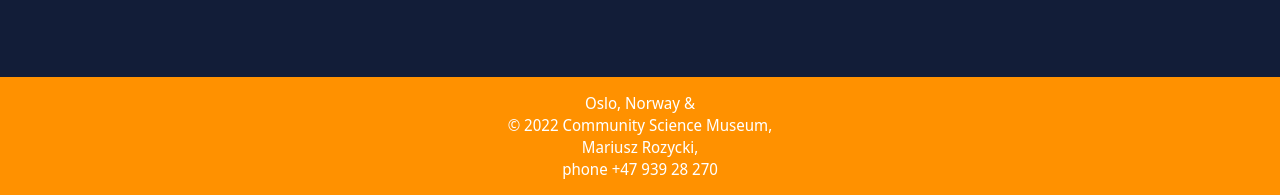
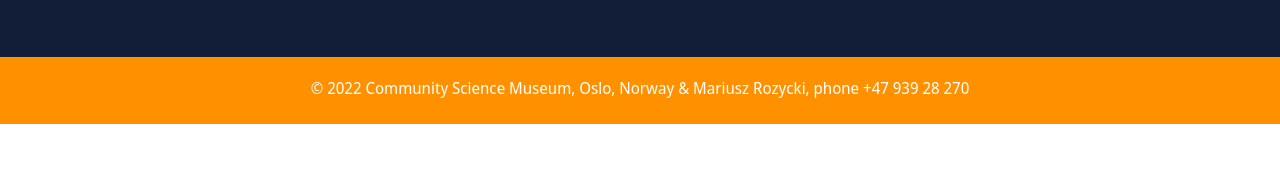
Before and after one commit to MariuszRozycki/museum-of-science, a plain HTML site: page index.html in a window 1280 px wide. Shown: the part 2768-2963 px from the top of the page. After the commit the page ends 2892 px from the top, so only its background shows below. Drawn offline with Linux system fonts and the light colour scheme.

Commit message:
Updated index.html

```diff
--- a/css/footer.css
+++ b/css/footer.css
@@ -1,7 +1,5 @@
 footer {
   background-color: var(--very-dark-blue-color);
-  padding-block-start: 20px;
-  padding-block-end: 70px;
 }
 
 footer li {
@@ -77,15 +75,22 @@ iframe {
   width: 100%;
 }
 
-.footer-bottom {
+.copyright {
   background-color: var(--orange-color);
+  padding-block-end: 20px;
+}
+
+.copyright ul {
   display: flex;
   flex-direction: column;
   align-items: center;
-  padding: 15px 0;
+  text-align: center;
   color: var(--white-color);
+  padding-inline-start: 20px;
+  padding-inline-end: 20px;
+  width: 100%;
 }
 
-.footer-bottom p {
-  margin: 5px 0;
+.copyright li {
+  text-align: center;
 }
--- a/css/media-queries.css
+++ b/css/media-queries.css
@@ -107,6 +107,13 @@
   .location__wrapper {
     grid-column: -1/1;
   }
+
+  .copyright ul {
+    flex-direction: row;
+    justify-content: center;
+    align-items: center;
+    flex-wrap: wrap;
+  }
 }
 
 @media (min-width: 600px) {
--- a/index.html
+++ b/index.html
@@ -91,6 +91,7 @@
     </section>
   </main>
   <footer>
+    <section>
       <div class="container">
         <div class="newsletter-subscribe">
           <p>Subscribe<span class="exclamation-mark">!</span> <span class="invisible__to-newsletter">to
@@ -159,13 +160,16 @@
           <li>Saturday: 9:00 - 13:00</li>
         </ul>
       </div>
-  </footer>
-  <ul class="footer-bottom">
-    <li>Oslo, Norway &</li>
-    <li>© 2022 Community Science Museum,</li>
-    <li>Mariusz Rozycki,</li>
+    </section>
+    <section class="copyright">
+      <ul>
+        <li>© 2022 Community Science Museum,&nbsp</li>
+        <li>Oslo, Norway &&nbsp</li>
+        <li>Mariusz Rozycki,&nbsp</li>
         <li>phone +47 939 28 270</li>
       </ul>
+    </section>
+  </footer>
 </body>
 
 </html>
```
Lines whose indentation alone changed are shown as unchanged.
